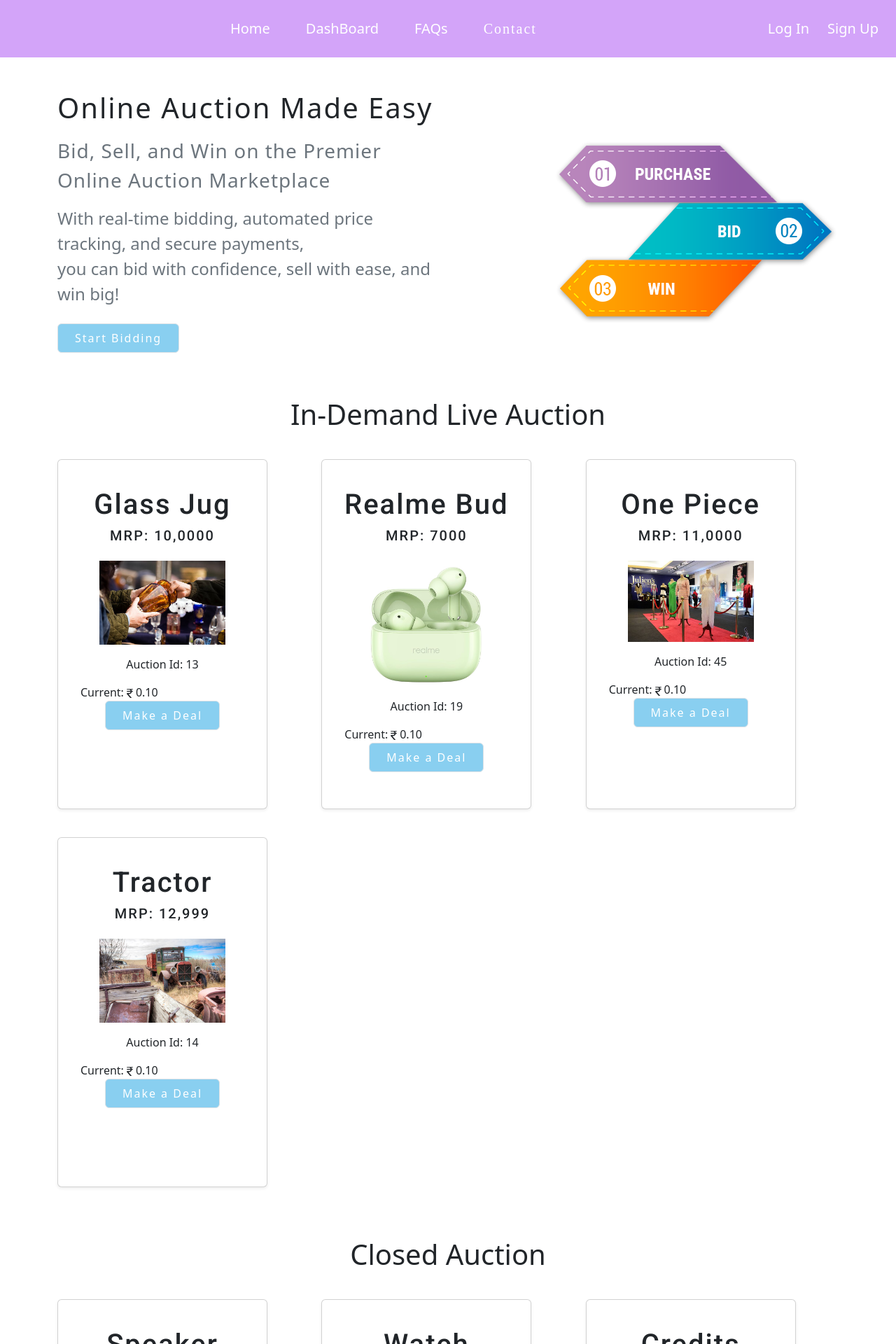
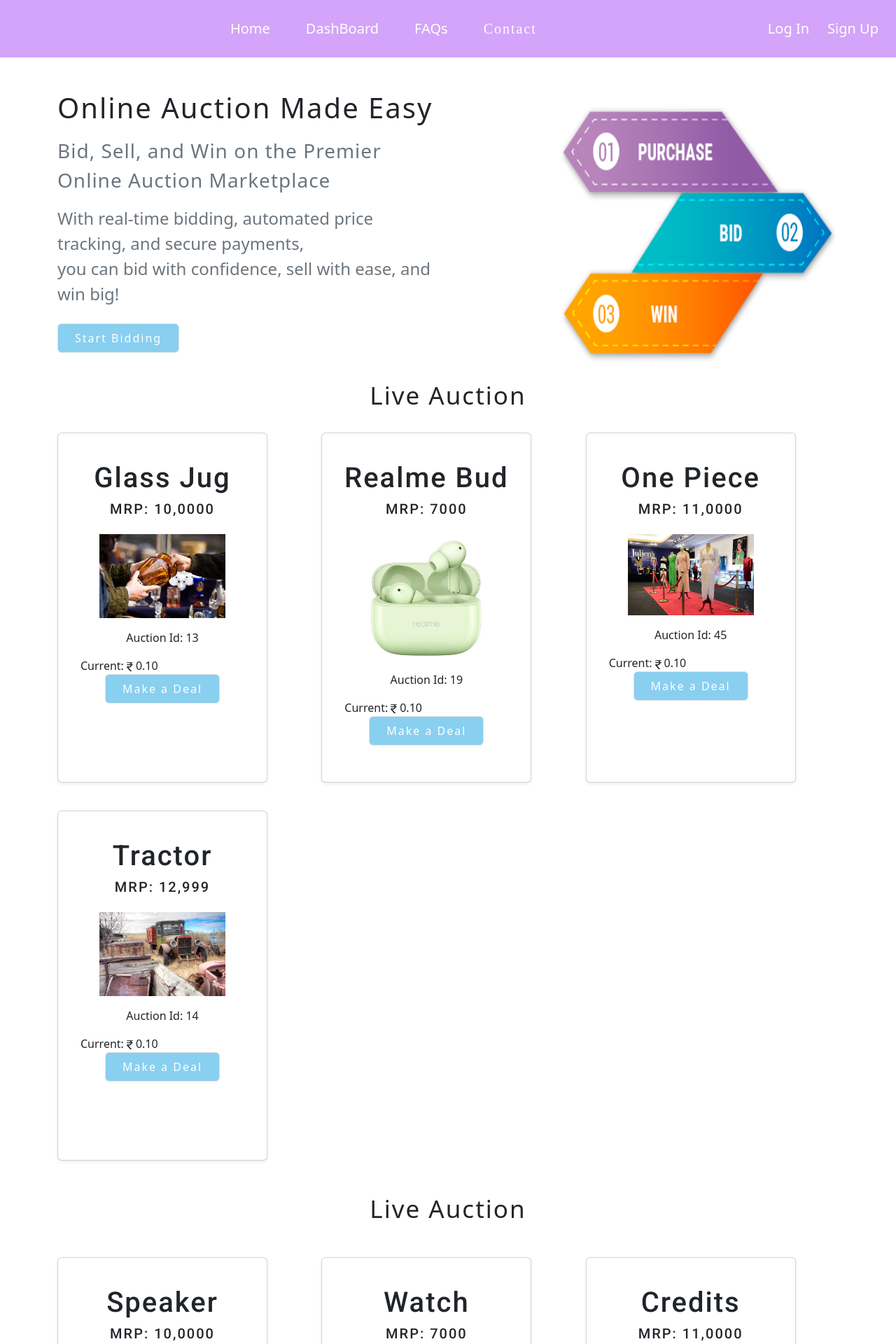
Before and after one commit to jagpreetrahi/Online_Auction_Project, a React (Vite) app in the folder Frontend/internship_test/: page / in a window 1280 px wide. Shown: the top 1920 px of the page at 70% size. Built offline with nearby package versions, Linux system fonts and the light colour scheme; a web font is replaced by a local one.

Commit message:
Update the code

```diff
--- a/Frontend/internship_test/src/component/Footer.jsx
+++ b/Frontend/internship_test/src/component/Footer.jsx
@@ -1,34 +1,34 @@
 export const Footer = () => {
 
     return  <footer className="color mt-auto bg-secondary text-white py-4">
-                <div className="container d-flex justify-content-between">
+                <div className="container d-flex justify-content-between ">
                     <div className="row">
-                    <div className="col-md-4 mb-3">
+                    <div className="col-md-6 mb-3">
                         <h5>About Us</h5>
                         <p>
-                        Lorem ipsum dolor sit amet, consectetur adipiscing elit. Nullam ac ante mollis quam tristique convallis.
+                         Online Auction  brings buyers and sellers together in a seamless, secure, and competitive bidding environment. Experience real-time auctions, exclusive deals, and a fair marketplace—all in one place!
                         </p>
                     </div>
-                    <div className="col-md-4 mb-3">
+                    <div className="col-md-6 mb-3 ">
                         <h5>Quick Links</h5>
                         <ul className="list-unstyled">
                         <li>
-                            <a href="#" className="text-decoration-none text-white">
+                            <a href="/home" className="text-decoration-none text-white">
                             Home
                             </a>
                         </li>
                         <li>
-                            <a href="#" className="text-decoration-none text-white">
+                            <a href="/dashboard" className="text-decoration-none text-white">
                             DashBoard
                             </a>
                         </li>
                         <li>
-                            <a href="#" className="text-decoration-none text-white">
+                            <a href="/contact" className="text-decoration-none text-white">
                             Contact
                             </a>
                         </li>
                         <li>
-                            <a href="#" className="text-decoration-none text-white">
+                            <a href="/answer" className="text-decoration-none text-white">
                             FAQs
                             </a>
                         </li>
--- a/Frontend/internship_test/src/pages/LandingPage.jsx
+++ b/Frontend/internship_test/src/pages/LandingPage.jsx
@@ -10,14 +10,14 @@ export function LandingPage() {
   const handleClick = () => {};
 
   return (
-    <div>
+    <>
       <NavBar />
 
 
       <div className="container mt-5">
-        <div className="row align-items-center">
+        <div className="row g-2 d-flex justify-content-center">
 
-          <div className="col-12 col-sm-6 col-md-6   text-start">
+          <div className="col-12  col-md-6  text-start">
             <h1 className="fs-1" style={{ letterSpacing: "2px", maxWidth: "550px" }}>
               Online Auction Made Easy
             </h1>
@@ -35,20 +35,20 @@ export function LandingPage() {
 
 
           <div className="col-12 col-md-6 d-flex justify-content-md-end">
-            <img src="/infographic.png" className="img-fluid" style={{ maxWidth: "450px" }} alt="Auction Infographic" />
+            <img src="/infographic.png" className="img-fluid" style={{ maxWidth: "400px" }} alt="Auction Infographic" />
           </div>
         </div>
       </div>
 
 
-      <div className="container mt-5">
-        <div className="text-center">
-          <h3 className="fs-1">In-Demand Live Auction</h3>
+      <div className="container d-flex justify-content-center  mt-4 mb-4">
+             <h3 style={{letterSpacing : "2px", fontSize : "35px"}}>Live Auction</h3>
       </div>
 
 
-        <div className="row mt-4 g-3">
-          <div className="col-md-4">
+        <div className="container mt-4">
+          <div className="row g-3">
+            <div className="col-md-4 ">
               <Card title="Glass Jug" amount="10,0000" bidAmount="0.10" image="/bug.jpg" />
             </div>
             <div className="col-md-4">
@@ -64,12 +64,14 @@ export function LandingPage() {
         </div>
 
 
-      <div className="container mt-5">
-        <div className="text-center">
-          <h3 className="fs-1">Closed Auction</h3>
+
+
+        <div className="container d-flex justify-content-center  mt-4 mb-4">
+             <h3 style={{letterSpacing : "2px", fontSize : "35px"}}>Live Auction</h3>
         </div>
 
 
+        <div className="container mt-4">
           <div className="row mt-4 g-3">
             <div className="col-md-4">
               <Card title="Speaker" amount="10,0000" bidAmount="0.10" image="/speaker.jpg" />
@@ -85,7 +87,9 @@ export function LandingPage() {
             </div>
           </div>
         </div>
+
+
       <Footer/>
-    </div>
+    </>
   );
 }
```
Lines whose indentation alone changed are shown as unchanged.
